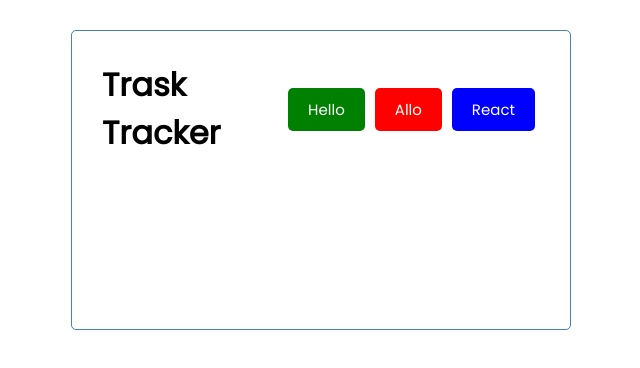
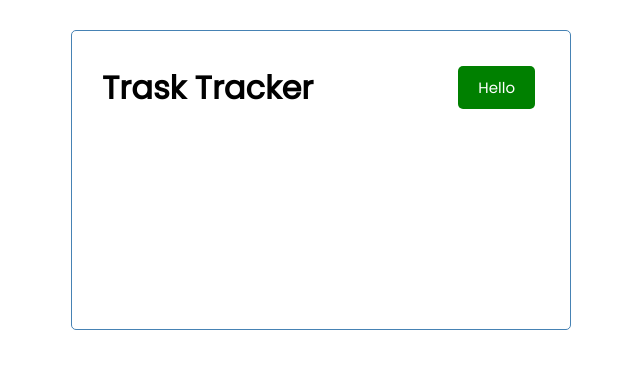
Before and after one commit to zeprof/react-task-tracker-v18.2, a React (Create React App) app: page / in a window 1280 px wide. Shown: the top 368 px of the page, without its empty margins (319-959 px from the left). Built offline with nearby package versions, Linux system fonts and the light colour scheme.

Commit message:
Ajout de onClick a Button

```diff
--- a/src/components/Button.js
+++ b/src/components/Button.js
@@ -1,9 +1,26 @@
+import PropTypes from 'prop-types'
 
 const Button = ({color, text}) => {
+    const onClick = () => {
+        console.log('button pressed')
+    }
+
     return (
-        <button style={{backgroundColor: color }}
+        <button
+        onClick={onClick}
+        style={{backgroundColor: color }}
         className='btn'>{text}</button>
     )
 }
 
+Button.defaultProps = {
+    color: 'steelblue'
+}
+
+//impt pour importer les PropTypes
+Button.propTypes = {
+    text: PropTypes.string,
+    color: PropTypes.string,
+}
+
 export default Button
--- a/src/components/Header.js
+++ b/src/components/Header.js
@@ -7,8 +7,6 @@
         <header className='header'>
           <h1>{title}</h1>
           <Button color='green' text='Hello'/>
-          <Button color='red' text='Allo'/>
-          <Button color='blue' text='React'/>
         </header>
     )
 }
```
